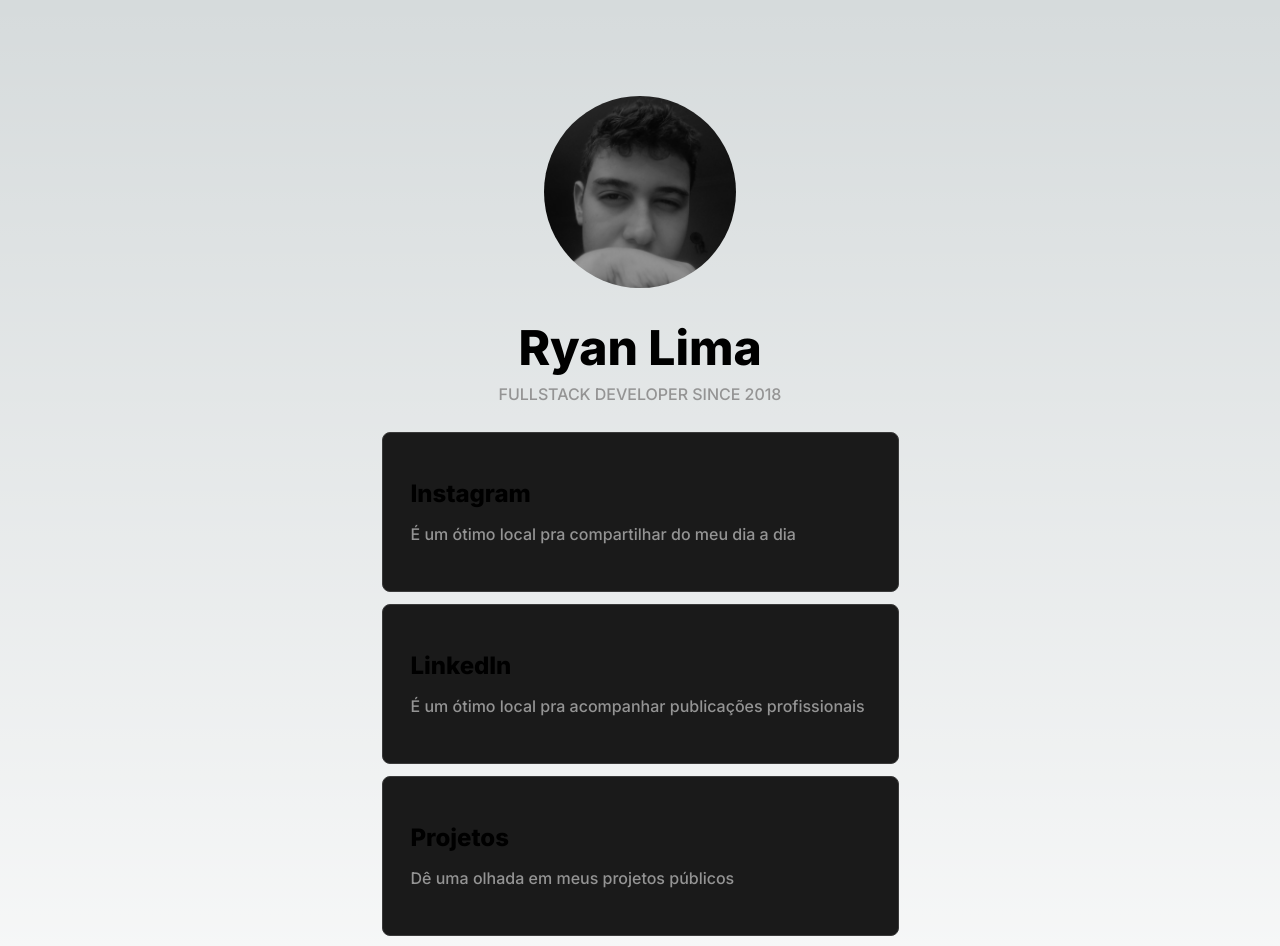
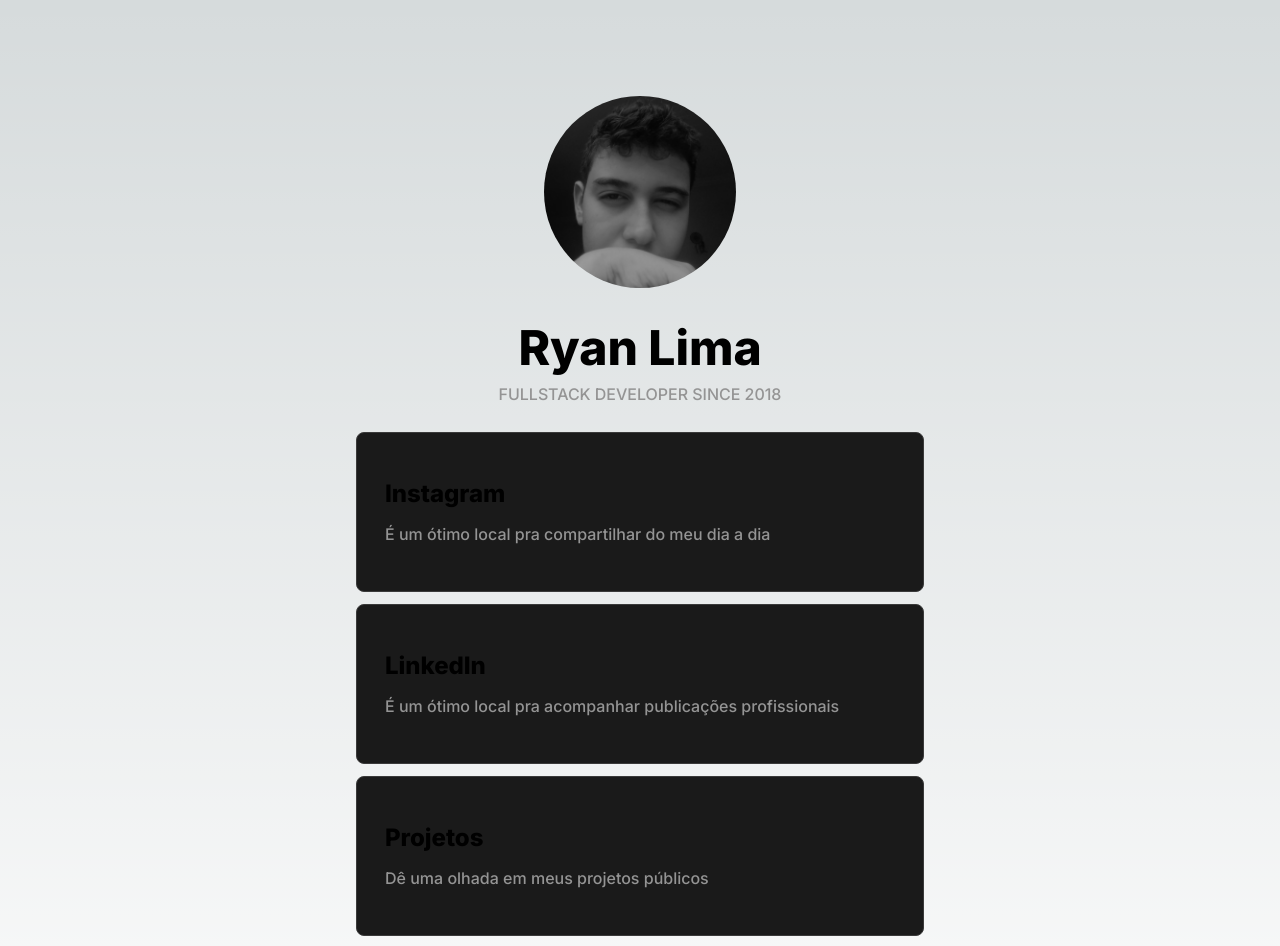
Before and after one commit to ryansldev/ryansldev-website, a Next.js app: page / in a window 1280 px wide. Shown: the top 946 px of the page. Built offline with nearby package versions, Linux system fonts and the light colour scheme.

Commit message:
Update CardList.tsx

```diff
--- a/components/CardList.tsx
+++ b/components/CardList.tsx
@@ -6,7 +6,7 @@ interface CardListProps {
 
 export function CardList({ children }: CardListProps) {
   return (
-    <div className="py-4 flex gap-3 items-center justify-center max-w-[549px] mx-auto flex-wrap flex-1 px-4">
+    <div className="py-4 flex gap-3 items-center justify-center max-w-[600px] mx-auto flex-wrap flex-1 px-4">
       {children}
     </div>
   )
```
